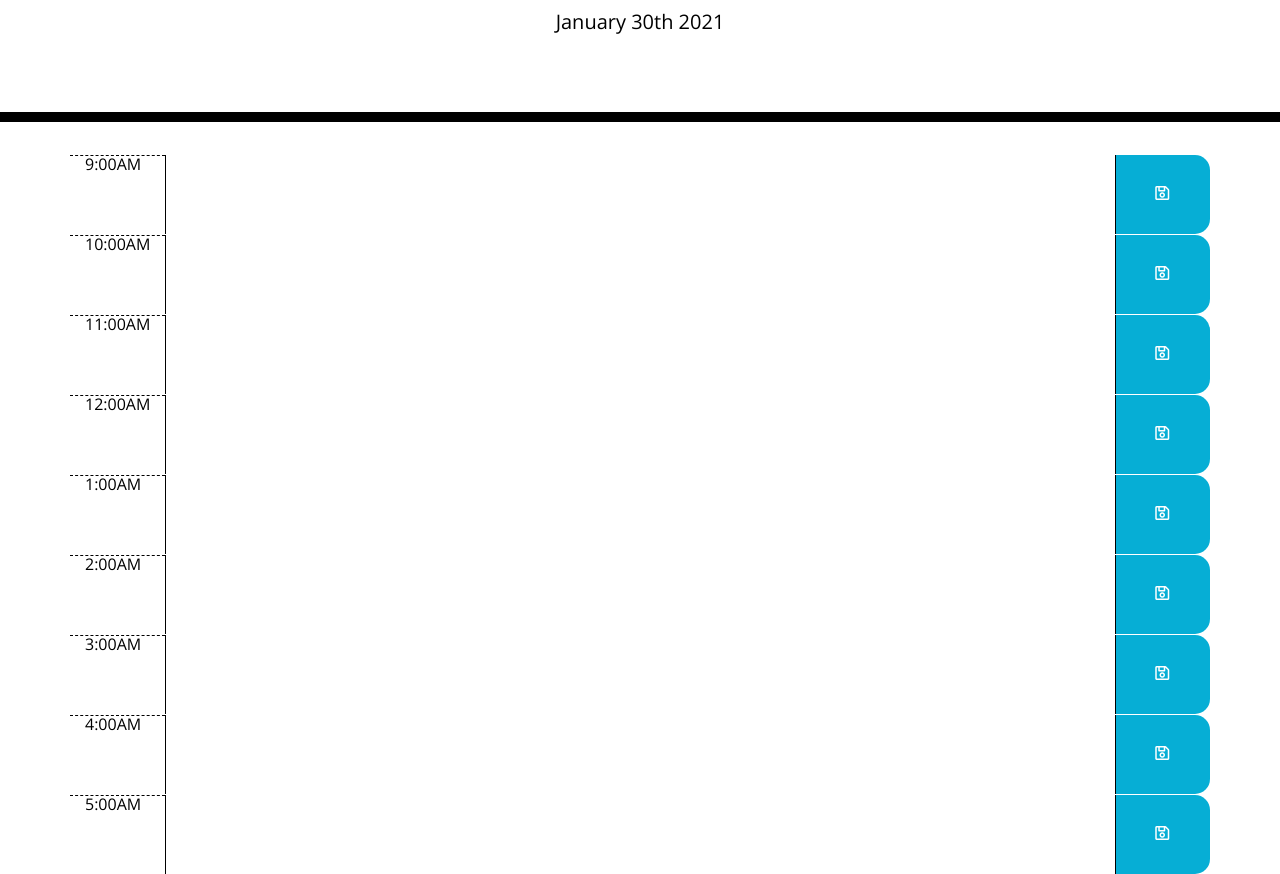
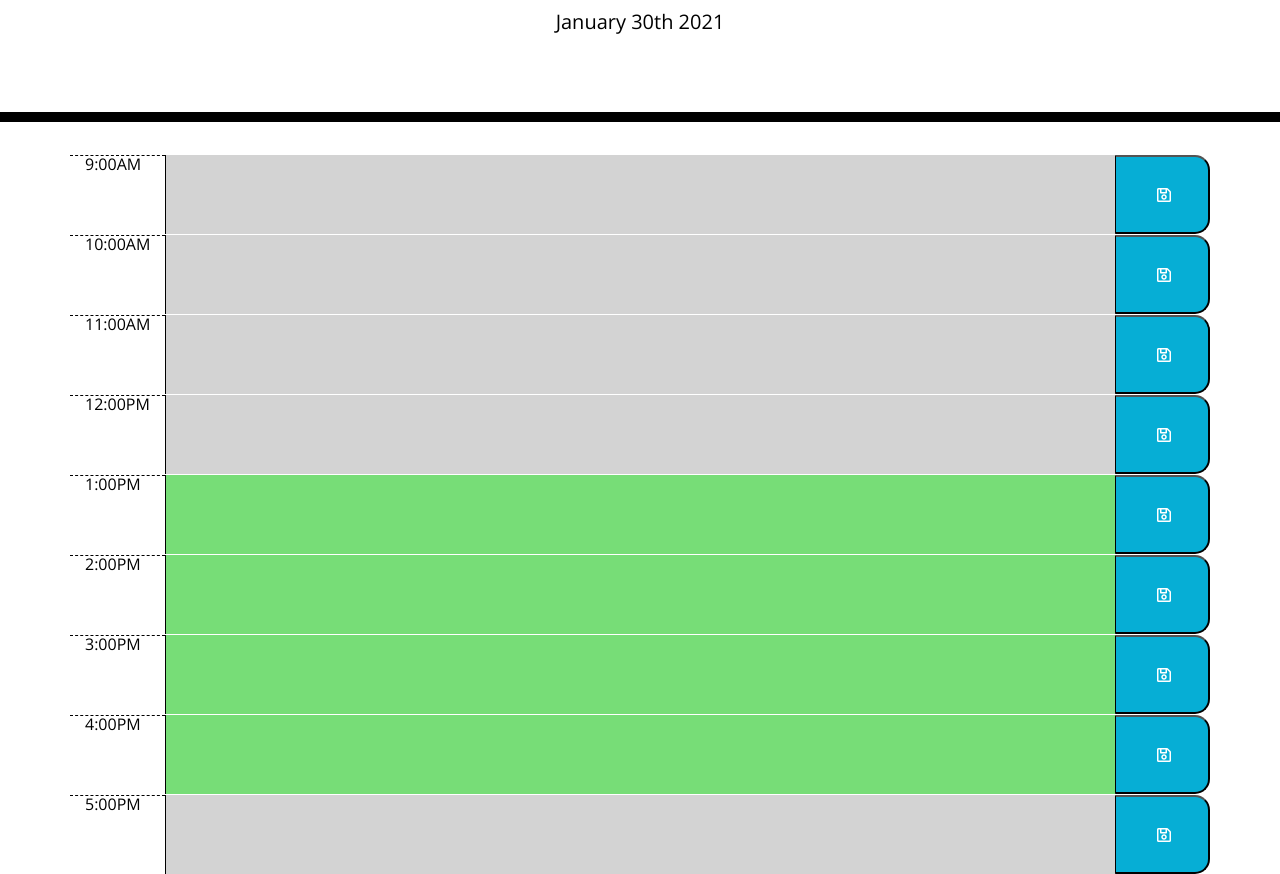
Before and after one commit to wylie-u/Work-Day-Scheduler, a plain HTML site: page index.html in a window 1280 px wide. Shown: the part 182-1056 px from the top of the page. Drawn offline with nearby package versions, Linux system fonts and the light colour scheme.

Commit message:
updated test file

```diff
--- a/Assets/script.js
+++ b/Assets/script.js
@@ -1,26 +1,109 @@
-//current day
-var currentDay = moment().format('MMMM Do YYYY');
+//current day displayed
+var currentDay = moment().format("MMMM Do YYYY");
 console.log(currentDay);
 $("#currentDay").text(currentDay);
+// save button
+var saveButton = $(".saveBtn");
+// var test = moment().date(9);
+// console.log('trial');
 
+//THEN each time block is color-coded to indicate whether it is in the past, present, or future
+// $("#9")
+// console.log('#9');
+// $("#10");
+// $("#11");
+// $("#12");
+// $("#1");
+// $("#2");
+// $("#3");
+// $("#4");
+// $("#5");
+
+$(document).ready(function () {
+
+  function trial (){
+  var currentTime = moment().hours();
+  console.log("test");
+  $("textarea").each(function () {
+    var timeSlot = parseInt($(this).attr("id"));
+
+
+    if (currentTime === timeSlot) {
+      $(this).addClass("present");
+      console.log("testing");
+    }
+  })
+}
+trial()
+});
+
+//. add class present/past/future
+
+//to know if past, present, or future
+//we need to compare current time to each one of the timeblocks
+// current time: using momentjs
+// timeblock time: id
+//(note: strings or numbers comparison)
+// $(document).ready(function () {
+
+// // console.log(currentTime);
+// // set strings to numbers
+// var timeColor = parseInt($(this).attr("id"))
+// console.log('test');
+
+// }
+
+//for loop to run through all time blocks, also try .each() if for loop doesn't make sense.
+
+//if statement
+// if past: current time > time block time
+//(target textarea goes here. Hint: this ).attr("class", "past"), or checkout addClass if simplier.
+// else if present: ===
+// else future
+
+// $(document).ready(function () {
+
+//     if (){
+//         $(this).addClass("present")
+//     }
+//     else if (){
+//         $(this).addClass("past");
+//     }
+//     else (){
+//         $(this).addClass("future")
+//     }
+//     }
+
+//click event
+//create a varialbe to grab the value which user typed into the textarea
+//var x = (target the textarea which was noted).val();
+// var name1 = "Trinh";
+// var value1 = 1;
+// localStorage.setItem(name1, value1)
 
 // GIVEN I am using a daily planner to create a schedule
 // WHEN I open the planner
-// THEN the current day is displayed at the top of the calendar
-//// div showing current day
+// THEN the current day is displayed at  the top of the calendar
+////
 // WHEN I scroll down
-// scroller
 // THEN I am presented with time blocks for standard business hours
-/// each block for each hour of day
+/// each block for each hour of day done in html
 // WHEN I view the time blocks for that day
 // THEN each time block is color-coded to indicate whether it is in the past, present, or future
 // WHEN I click into a time block
 // THEN I can enter an event
+// saveButton.on("click", function(){
+//     var time = $(this).parent().attr("id");
+//     console.log('test');
+// })
 // WHEN I click the save button for that time block
+/// - event listener,  click
 // THEN the text for that event is saved in local storage
+
 // WHEN I refresh the page
 // THEN the saved events persist
 
 // $(document).ready(function() {
 
 // }
+// }
--- a/Assets/style.css
+++ b/Assets/style.css
@@ -40,6 +40,8 @@ textarea{
   background-color: #ffffff;
   color: #000000;
   border-top: 1px dashed #000000;
+  text-align: left;
+
 }
 
 .past {
@@ -69,23 +71,3 @@ textarea{
   font-size: 20px;
   transition: all .3s ease-in-out;
 }
-
-.far{
-  position: relative;
-  left:20px;
-  top: 30px;
-}
-
-/* .progress-container {
-  direction: ltr;
-  width: 100%;
-  height: 8px;
-  background: #ccc;
-}
-
-
-.progress-bar {
-  height: 8px;
-  background: #4caf50;
-  width: 0%;
-} */
--- a/index.html
+++ b/index.html
@@ -31,52 +31,57 @@
     <div class="container">
       <!-- Timeblocks go here -->
         <div class= "row">
-          <div class = "col-md-1 hour" class = "time-block" id = "9">9:00AM</div>
-          <textarea class= "col-md-10 col-sm-8"></textarea>
-          <div class="col-md-1 col-sm-2 saveBtn"> <i class="far fa-save"></i></div>
+          <!-- section to show time of day -->
+          <div class = "col-md-1 hour">9:00AM</div>
+          <!-- text area to show content -->
+          <textarea class= "col-md-10 col-sm-8" class = "time-block" id = "9"></textarea>
+          <!-- button to save entry -->
+          <button type="button" class="col-md-1 col-sm-2 saveBtn"> <i class="far fa-save"></i></button>
         </div>
         <div class= "row">
-          <div class = "col-md-1 hour" class = "time-block" id = "10">10:00AM</div>
-          <textarea class= "col-md-10 col-sm-8"></textarea>
-          <div class="col-md-1 col-sm-2 saveBtn"> <i class="far fa-save"></i></div>
+          <!-- section to show time of day -->
+          <div class = "col-md-1 hour">10:00AM</div>
+          <!-- text area to show content -->
+          <textarea class= "col-md-10 col-sm-8" class = "time-block" id = "10"></textarea>
+          <!-- button to save entry -->
+          <button type="button" class="col-md-1 col-sm-2 saveBtn"> <i class="far fa-save"></i></button>
         </div>
         <div class= "row">
-          <div class = "col-md-1 hour" class = "time-block" id = "11">11:00AM</div>
-          <textarea class= "col-md-10 col-sm-8"></textarea>
-          <div class="col-md-1 col-sm-2 saveBtn"> <i class="far fa-save"></i>
-          </div>
+          <div class = "col-md-1 hour">11:00AM</div>
+          <textarea class= "col-md-10 col-sm-8" class = "time-block" id = "11"></textarea>
+          <button type="button" class="col-md-1 col-sm-2 saveBtn"> <i class="far fa-save"></i></button>
         </div>
         <div class= "row">
-          <div class = "col-md-1 hour" class = "time-block" id = "12">12:00AM</div>
-          <textarea class= "col-md-10 col-sm-8"></textarea>
-          <div class="col-md-1 col-sm-2 saveBtn"> <i class="far fa-save"></i></div>
+          <div class = "col-md-1 hour">12:00PM</div>
+          <textarea class= "col-md-10 col-sm-8" class = "time-block" id = "12"></textarea>
+          <button type="button" class="col-md-1 col-sm-2 saveBtn"> <i class="far fa-save"></i></button>
         </div>
         <div class= "row">
-          <div class = "col-md-1 hour" class = "time-block" id = "1">1:00AM</div>
-          <textarea class= "col-md-10 col-sm-8"></textarea>
-          <div class="col-md-1 col-sm-2 saveBtn"> <i class="far fa-save"></i></div>
+          <div class = "col-md-1 hour">1:00PM</div>
+          <textarea class= "col-md-10 col-sm-8" class = "time-block" id = "1"></textarea>
+          <button type="button" class="col-md-1 col-sm-2 saveBtn"> <i class="far fa-save"></i></button>
         </div>
         <div class= "row">
-          <div class = "col-md-1 hour" class = "time-block" id = "2">2:00AM</div>
-          <textarea class= "col-md-10 col-sm-8"></textarea>
-          <div class="col-md-1 col-sm-2 saveBtn"> <i class="far fa-save"></i></div>
+          <div class = "col-md-1 hour">2:00PM</div>
+          <textarea class= "col-md-10 col-sm-8" class = "time-block" id = "2"></textarea>
+          <button type="button" class="col-md-1 col-sm-2 saveBtn"> <i class="far fa-save"></i></button>
         </div>
         <div class= "row">
-          <div class = "col-md-1 hour" class = "time-block" id = "3">3:00AM</div>
-          <textarea class= "col-md-10 col-sm-8"></textarea>
-          <div class="col-md-1 col-sm-2 saveBtn"> <i class="far fa-save"></i></div>
+          <div class = "col-md-1 hour">3:00PM</div>
+          <textarea class= "col-md-10 col-sm-8" class = "time-block" id = "3"></textarea>
+          <button type="button" class="col-md-1 col-sm-2 saveBtn"> <i class="far fa-save"></i></button>
         </div>
         <div class= "row">
-          <div class = "col-md-1 hour" class = "time-block" id = "4">4:00AM</div>
-          <textarea class= "col-md-10 col-sm-8"></textarea>
-          <div class="col-md-1 col-sm-2 saveBtn"> <i class="far fa-save"></i></div>
+          <div class = "col-md-1 hour">4:00PM</div>
+          <textarea class= "col-md-10 col-sm-8" class = "time-block" id = "4"></textarea>
+          <button type="button" class="col-md-1 col-sm-2 saveBtn"> <i class="far fa-save"></i></button>
         </div>
         <div class= "row">
-          <div class = "col-md-1 hour" class = "time-block" id = "5">5:00AM</div>
-          <textarea class= "col-md-10 col-sm-8"></textarea>
-          <div class="col-md-1 col-sm-2 saveBtn"> <i class="far fa-save"></i></div>
+          <div class = "col-md-1 hour">5:00PM</div>
+          <textarea class= "col-md-10 col-sm-8" class = "time-block" id = "5"></textarea>
+          <button type="button" class="col-md-1 col-sm-2 saveBtn"> <i class="far fa-save"></i></button>
         </div>
-        <!-- class="time-block"> -->
+
 
 
 
@@ -85,7 +90,7 @@
 
     <script src="https://cdnjs.cloudflare.com/ajax/libs/jquery/3.2.1/jquery.min.js"></script>
     <script src="https://cdnjs.cloudflare.com/ajax/libs/moment.js/2.24.0/moment.min.js"></script>
-    <script src="Assets/script.js"></script>
+    <script src="test.js"></script>
 
   </body>
 </html>
--- /dev/null
+++ b/test.js
@@ -0,0 +1,50 @@
+var currentDay = moment().format("MMMM Do YYYY");
+console.log(currentDay);
+$("#currentDay").text(currentDay);
+// save button
+var saveButton = $(".saveBtn");
+
+$(document).ready(function () {
+
+function trial (){
+    var currentTime = moment().format("hh")
+    console.log(currentTime);
+  $("textarea").each(function () {
+      console.log('test');
+
+    var timeSlot = parseInt($(this).attr("id"));
+
+    if (currentTime === timeSlot) {
+        $(this).addClass("present");
+
+      }
+      else if (currentTime < timeSlot){
+                $(this).addClass("past");
+            }
+        else {
+                $(this).addClass("future")
+            }
+
+
+  });
+}
+trial ();
+
+
+$(".saveBtn").on("click", function(){
+    var time = $(this).siblings('textarea').attr('id');
+    var value = $(this).siblings('textarea').val()
+    localStorage.setItem(time, value)
+})
+
+$(".time-block").val(localStorage).get("9")
+$(".time-block").val(localStorage).get("10")
+$(".time-block").val(localStorage).get("11")
+$(".time-block").val(localStorage).get("12")
+$(".time-block").val(localStorage).get("1")
+$(".time-block").val(localStorage).get("2")
+$(".time-block").val(localStorage).get("3")
+$(".time-block").val(localStorage).get("4")
+$(".time-block").val(localStorage).get("5")
+
+});
```
